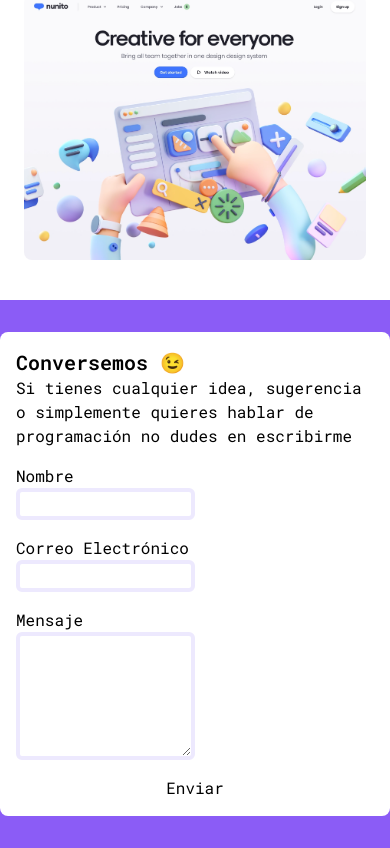
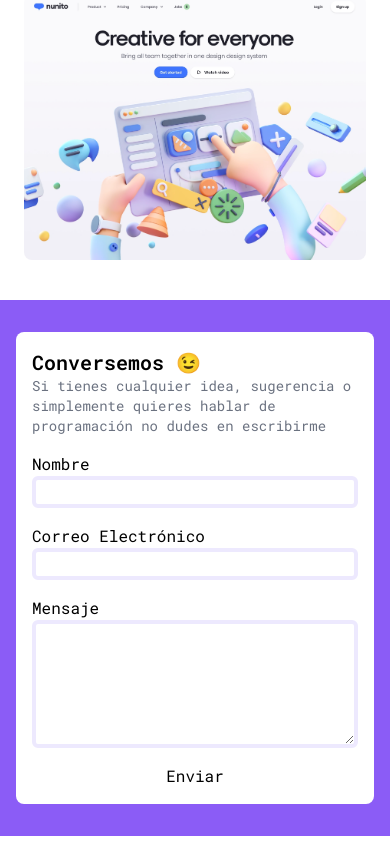
Before and after one commit to MarioGuTe/portafolio-next13, a Next.js app: page / in a window 390 px wide. Shown: the part 5804-6652 px from the top of the page. Built offline with nearby package versions, Linux system fonts and the light colour scheme.

Commit message:
update mobile layout

```diff
--- a/app/components/ContactForm.jsx
+++ b/app/components/ContactForm.jsx
@@ -3,10 +3,13 @@ import React from "react";
 const ContactForm = () => {
   return (
     <section className=" flex justify-center bg-violet-500 py-8">
-      <form action="" className=" bg-white rounded-lg flex flex-col p-4 gap-4">
+      <form
+        action=""
+        className=" bg-white rounded-lg flex flex-col p-4 mx-4 gap-4"
+      >
         <div>
           <h2 className=" text-xl font-semibold">Conversemos 😉</h2>
-          <p>
+          <p className=" text-sm text-gray-500">
             Si tienes cualquier idea, sugerencia o simplemente quieres hablar de
             programación no dudes en escribirme
           </p>
@@ -15,14 +18,14 @@ const ContactForm = () => {
           <label htmlFor="name">Nombre</label>
           <input
             type="text"
-            className=" border-solid border-4 border-violet-100 rounded-md w-1/2 focus:border-solid focus:border-4 focus:border-violet-300 outline-none"
+            className=" border-solid border-4 border-violet-100 rounded-md focus:border-solid focus:border-4 focus:border-violet-300 outline-none"
           />
         </div>
         <div className=" flex flex-col">
           <label htmlFor="name">Correo Electrónico</label>
           <input
             type="text"
-            className=" border-solid border-4 border-violet-100 rounded-md w-1/2 focus:border-solid focus:border-4 focus:border-violet-300 outline-none"
+            className=" border-solid border-4 border-violet-100 rounded-md focus:border-solid focus:border-4 focus:border-violet-300 outline-none"
           />
         </div>
         <div className=" flex flex-col">
@@ -32,7 +35,7 @@ const ContactForm = () => {
             id=""
             cols="15"
             rows="5"
-            className=" border-solid border-4 border-violet-100 rounded-md w-1/2 focus:border-solid focus:border-4 focus:border-violet-300 outline-none"
+            className=" border-solid border-4 border-violet-100 rounded-md focus:border-solid focus:border-4 focus:border-violet-300 outline-none"
           ></textarea>
         </div>
         <button>Enviar</button>
```
